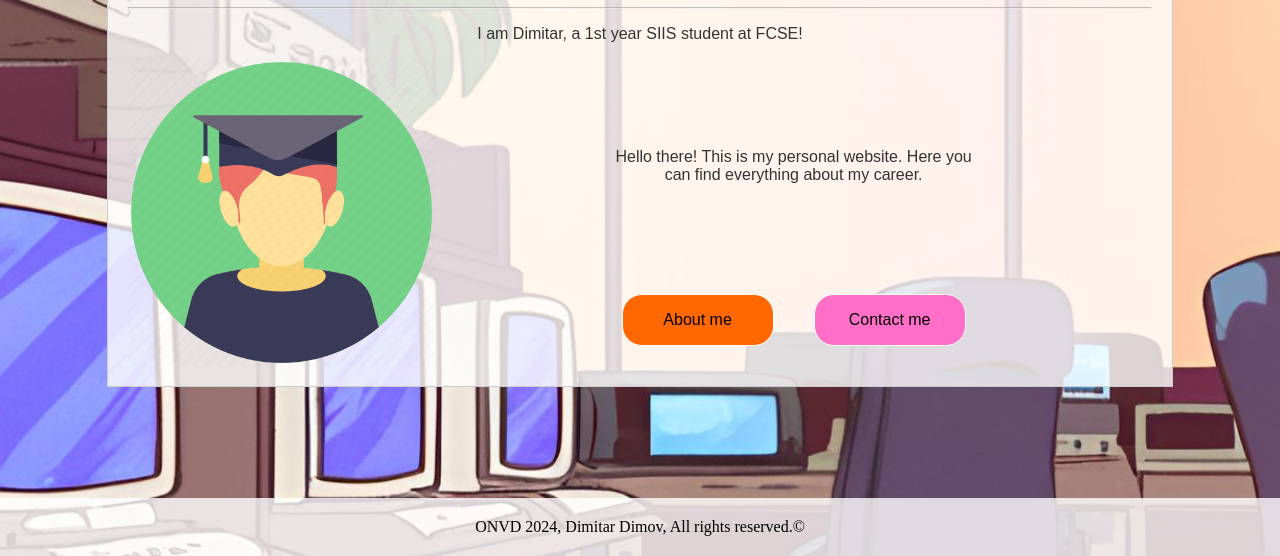
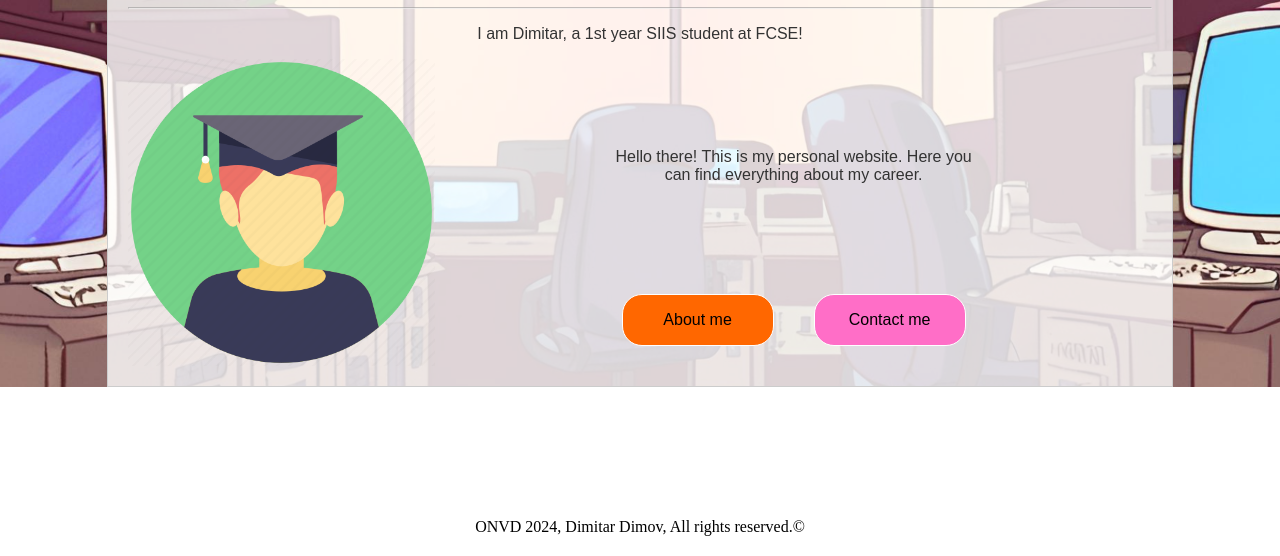
Before and after one commit to D-Dimovv/D-Dimovv.github.io, a plain HTML site: page index.html in a window 1280 px wide. Shown: the part 244-800 px from the top of the page. Drawn offline with Linux system fonts and the light colour scheme.

Commit message:
Update style.css

```diff
--- a/style.css
+++ b/style.css
@@ -4,7 +4,6 @@ body {
     justify-content: center;
     align-items: center;
     height: 100%;
-    background: url("home.png");
 }
 
 .container {
@@ -14,6 +13,7 @@ body {
     align-items: center;
     height: 100%;
     background: url("home.png");
+    background-size: cover;
 }
 
 .container2 {
@@ -33,6 +33,7 @@ body {
     align-items: center;
     height: 100%;
     background: url("hobbies.png") no-repeat;
+    background-size: cover;
 }
 
 .container4 {
```
